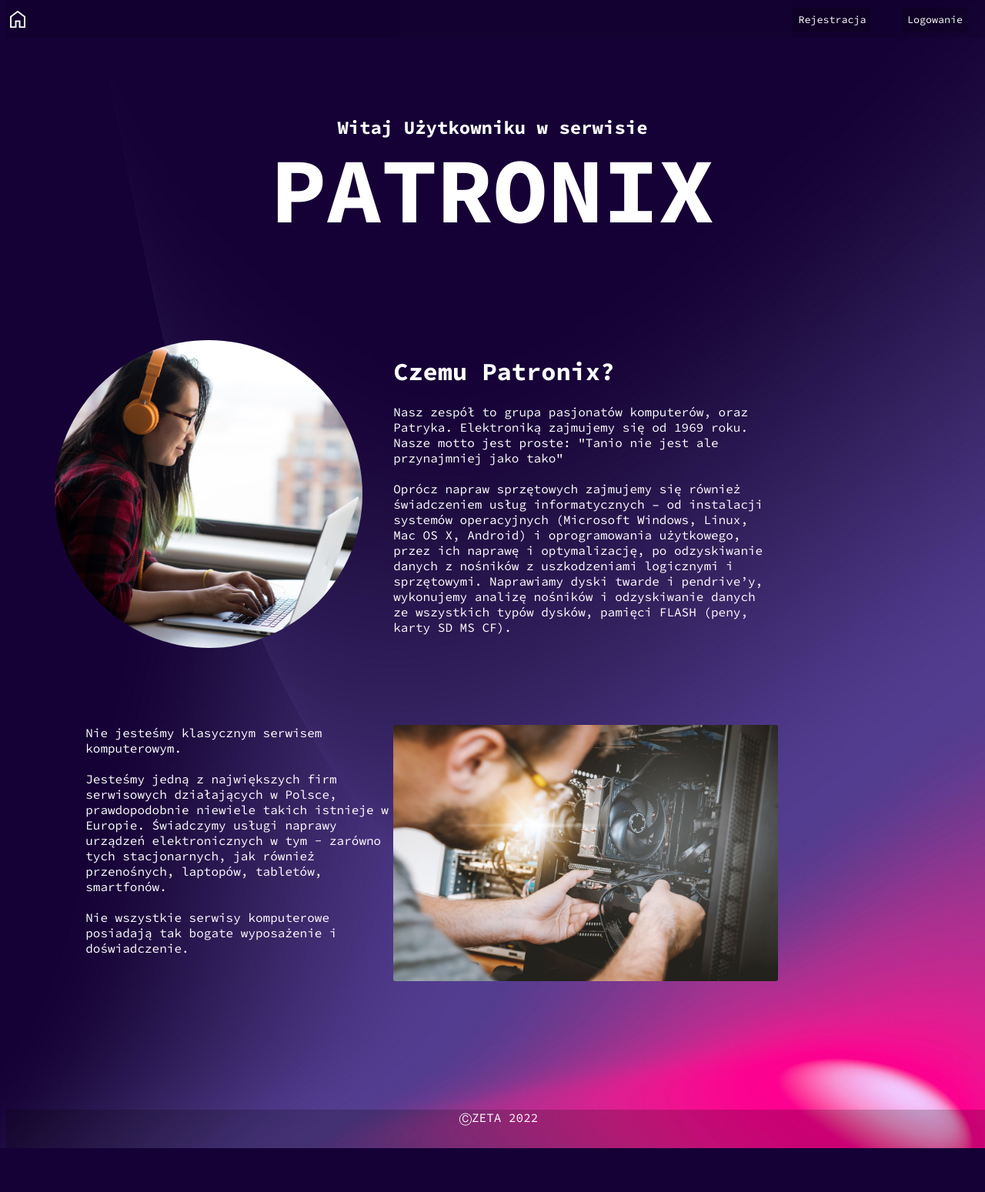
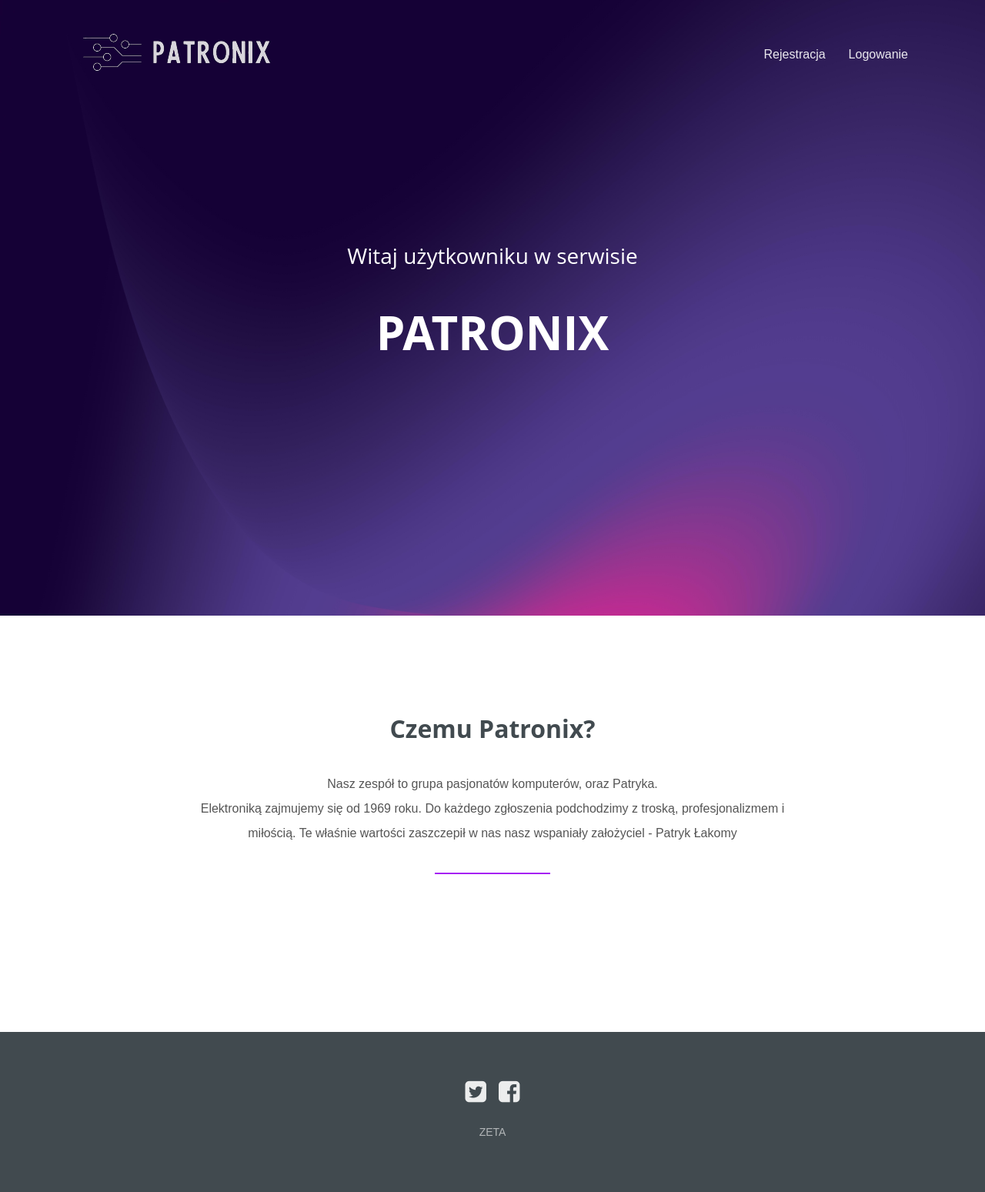
Before and after one commit to JacobRosinski/Simple-Site-Patronix, a PHP site: page /altindex/index.html in a window 1280 px wide. Shown: the whole page at 77% size. Before the commit the page ends 1492 px from the top, so only its background shows below. Run offline with PHP 8.4, Linux system fonts and the light colour scheme; some libraries are stand-ins or nearby versions.

Commit message:
nowa strona - beta

```diff
--- /dev/null
+++ b/altindex/assets/css/styles.css
@@ -0,0 +1,463 @@
+/*-------------
+ 	General
+-------------*/
+
+*{
+	margin: 0;
+	padding: 0;
+	box-sizing: border-box;
+}
+
+html{
+	font: normal 16px sans-serif;
+	color: #555;
+}
+
+#logo{
+	filter: invert(100);
+}
+
+ul, nav{
+	list-style: none;
+}
+
+a{
+	text-decoration: none;
+	color: inherit;
+	cursor: pointer;
+
+	opacity: 0.9;
+}
+
+a:hover{
+	opacity: 1;
+}
+
+a.btn{
+	color: #fff;
+	border-radius: 4px;
+	text-transform: uppercase;
+	background-color: #2196F3;
+	font-weight: 800;
+	text-align: center;
+}
+
+hr{
+	width: 150px;
+	height: 2px;
+	background-color: #a621f3;
+	border: 0;
+	margin-bottom: 80px;
+}
+
+section{
+	display: flex;
+	flex-direction: column;
+	align-items: center;
+
+	padding: 125px 100px;
+}
+
+@media (max-width: 1000px){
+
+	section{
+		padding: 100px 50px;
+	}
+
+}
+
+@media (max-width: 600px){
+
+	section{
+		padding: 80px 30px;
+	}
+
+}
+
+section h3.title{
+	color: #414a4f;
+	text-transform: capitalize;
+	font: bold 32px 'Open Sans', sans-serif;
+	margin-bottom: 35px;
+	text-align: center;
+}
+
+section p{
+	max-width: 800px;
+	text-align: center;
+	margin-bottom: 35px;
+	padding: 0 20px;
+	line-height: 2;
+}
+
+ul.grid{
+	width: 100%;
+	display: flex;
+	flex-wrap: wrap;
+	justify-content: center;
+}
+
+
+/*-------------
+ 	Header
+-------------*/
+
+header{
+	position: absolute;
+	top: 0;
+	left: 0;
+	z-index: 10;
+	width: 100%;
+	display: flex;
+	justify-content: space-between;
+	align-items: center;
+	color: #fff;
+	padding: 35px 100px 0;
+}
+
+header h2{
+	font-family: 'Quicksand', sans-serif;
+	font-weight: 700;
+}
+
+header nav{
+	display: flex;
+}
+
+header nav li{
+	margin: 0 15px;
+}
+
+header nav li:first-child{
+	margin-left: 0;
+}
+
+header nav li:last-child{
+	margin-right: 0;
+}
+
+
+
+@media (max-width: 1000px){
+	header{
+		padding: 20px 50px;
+	}
+}
+
+
+@media (max-width: 700px){
+	header{
+		flex-direction: column;
+	}
+
+	header h2{
+		margin-bottom: 15px;
+	}
+}
+
+
+
+/*----------------
+ 	Hero Section
+----------------*/
+
+.hero{
+	position: relative;
+	justify-content: center;
+	min-height: 100vh;
+	color: #fff;
+	text-align: center;
+}
+
+.hero .background-image{
+	position: absolute;
+	top: 0;
+	left: 0;
+	width: 100%;
+	height: 100%;
+	background-size: cover;
+
+	z-index: -1;
+}
+
+.hero .background-image:after{
+	content: '';
+	position: absolute;
+	top: 0;
+	left: 0;
+	width: 100%;
+	height: 100%;
+
+	opacity: 0.75;
+}
+
+.hero h1{
+	font: bold 60px 'Open Sans', sans-serif;
+	margin-bottom: 15px;
+}
+
+.hero h3{
+	font: normal 28px 'Open Sans', sans-serif;
+	margin-bottom: 40px;
+}
+
+.hero a.btn{
+	padding: 20px 46px;
+}
+
+@media (max-width: 800px){
+
+	.hero{
+		min-height: 600px;
+	}
+
+	.hero h1{
+		font-size: 48px;
+	}
+
+	.hero h3{
+		font-size: 24px;
+	}
+
+	.hero a.btn{
+		padding: 15px 40px;
+	}
+
+}
+
+
+
+/*--------------------
+ 	Our Work Section
+---------------------*/
+
+.оur-work{
+	background-color: #fff;
+}
+
+.our-work .grid li{
+	padding: 20px;
+	height: 350px;
+	border-radius: 3px;
+
+	background-clip: content-box;
+	background-size: cover;
+	background-position: center;
+	background-color: #333;
+}
+
+.our-work .grid li.small{
+	flex-basis: 40%;
+}
+
+.our-work .grid li.large{
+	flex-basis: 60%;
+}
+
+
+@media (max-width: 1000px){
+
+	.our-work .grid li.small,
+	.our-work .grid li.large{
+		flex-basis: 100%;
+	}
+
+}
+
+
+
+/*----------------------
+ 	Features Section
+----------------------*/
+
+.features{
+	background-color: #f7f7f7;
+}
+
+.features .grid li{
+	padding: 0 30px;
+	flex-basis: 33%;
+	text-align: center;
+}
+
+.features .grid li i{
+    font-size: 50px;
+    color: #2196F3;
+    margin-bottom: 25px;
+}
+
+.features .grid li h4{
+	color: #555;
+    font-size: 20px;
+    margin-bottom: 25px;
+}
+
+.features .grid li p{
+    margin: 0;
+}
+
+@media (max-width: 1000px){
+
+	.features .grid li{
+		flex-basis: 70%;
+		margin-bottom: 65px;
+	}
+
+	.features .grid li:last-child{
+		margin-bottom: 0;
+	}
+
+}
+
+
+@media (max-width: 600px){
+
+	.features .grid li{
+		flex-basis: 100%;
+	}
+
+}
+
+
+
+/*--------------------
+ 	Reviews Section
+--------------------*/
+
+.reviews{
+	background-color: #fff;
+}
+
+.reviews .quote{
+	text-align: center;
+	width: 80%;
+    font-size: 22px;
+    font-weight: 300;
+    line-height: 1.5;
+    margin-bottom: 20px;
+    padding: 0;
+}
+
+.reviews .author{
+    font-size: 18px;
+    margin-bottom: 50px;
+}
+
+.reviews .author:last-child{
+    margin-bottom: 0;
+}
+
+@media (max-width: 1000px){
+
+	.reviews .quote{
+		font-size: 20px;
+	}
+
+	.reviews .author{
+	    font-size: 16px;
+	}
+
+}
+
+
+
+/*---------------------
+ 	Contact Section
+---------------------*/
+
+.contact{
+	background-color: #f7f7f7;
+}
+
+.contact form{
+	display: flex;
+	align-items: center;
+	justify-content: center;
+	flex-wrap: wrap;
+
+	max-width: 800px;
+	width: 80%;
+}
+
+.contact form input{
+	padding: 15px;
+	flex: 1;
+	margin-right: 30px;
+	font-size: 18px;
+	color: #555;
+}
+
+.contact form .btn{
+	padding: 18px 42px;
+}
+
+
+@media (max-width: 800px){
+
+	.contact form input{
+		flex-basis: 100%;
+		margin: 0 0 20px 0;
+	}
+
+}
+
+
+
+
+/*-------------
+ 	Footer
+-------------*/
+
+footer{
+	display: flex;
+	flex-direction: column;
+	align-items: center;
+	text-align: center;
+	color: #fff;
+	background-color: #414a4f;
+	padding: 60px 0;
+}
+
+footer ul{
+	display: flex;
+	margin-bottom: 25px;
+	font-size: 32px;
+}
+
+footer ul li{
+	margin: 0 8px;
+}
+
+footer ul li:first-child{
+	margin-left: 0;
+}
+
+footer ul li:last-child{
+	margin-right: 0;
+}
+
+footer p{
+	text-transform: uppercase;
+	font-size: 14px;
+	color: rgba(255,255,255,0.6);
+	margin-bottom: 10px;
+}
+
+footer p a{
+	color: #fff;
+}
+
+@media (max-width: 700px){
+
+	footer{
+		padding: 80px 15px;
+	}
+
+}
+
+
+/* -- Demo ads -- */
+
+@media (max-width: 1200px) {
+	#bsaHolder{ display:none;}
+}
--- /dev/null
+++ b/altindex/index.html
@@ -0,0 +1,60 @@
+<!DOCTYPE html>
+<html>
+<head>
+    <meta charset="utf-8">
+    <meta http-equiv="X-UA-Compatible" content="IE=edge">
+    <meta name="viewport" content="width=device-width, initial-scale=1">
+    <title>Patronix - serwis komputerowy</title>
+
+	<link href="" rel="stylesheet">
+	<link href="https://fonts.googleapis.com/css?family=Quicksand" rel="stylesheet">
+    <link rel="stylesheet" href="http://maxcdn.bootstrapcdn.com/font-awesome/4.6.0/css/font-awesome.min.css">
+    <link rel="stylesheet" href="assets/css/styles.css">
+
+</head>
+
+<body>
+
+	<header>
+		<a href="/index.html"><img src="../img/Patronix-logo.png" alt="logo" id="logo"></a>
+
+			<nav>
+				<li><a href="../rejestracja/index.html">Rejestracja</a></li>
+				<li><a href="../logowanie/index.html">Logowanie</a></li>
+			</nav>
+
+	</header>
+
+
+	<section class="hero">
+
+		<div class="background-image" style="background-image: url(../img/tlo.jpg);"></div>
+		<h3>Witaj użytkowniku w serwisie</h3>
+		<h1>PATRONIX</h1>
+
+	</section>
+
+
+	<section class="our-work">
+		<h3 class="title">Czemu Patronix?</h3>
+		<p>Nasz zespół to grupa pasjonatów komputerów, oraz Patryka. <br> Elektroniką zajmujemy się od
+            1969 roku. Do każdego zgłoszenia podchodzimy z troską, profesjonalizmem i miłością. Te właśnie wartości
+		zaszczepił w nas nasz wspaniały założyciel - Patryk Łakomy</p>
+		<hr>
+
+	</section>
+
+
+
+	<footer>
+		<ul>
+			<li><a href="#"><i class="fa fa-twitter-square"></i></a></li>
+			<li><a href="#"><i class="fa fa-facebook-square"></i></a></li>
+
+		</ul>
+		<p>ZETA </p>
+	</footer>
+
+</body>
+
+</html>
--- a/index.html
+++ b/index.html
@@ -17,6 +17,10 @@
         <a href="index.html">
         <img src="img/home.png" alt="home" id="ikona" onmouseover="dom()" onmouseleave="dom2()">
         </a>
+
+        <a href="./altindex/index — kopia.html">
+            <img src="img/home.png" alt="home" id="ikona_alt" onmouseover="dom_alt()" onmouseleave="dom2_alt()">
+            </a>
 
         <div id="log">
             <a href="rejestracja/index.html">
--- a/skrypty.js
+++ b/skrypty.js
@@ -5,3 +5,11 @@ function dom(){
 function dom2(){
     document.getElementById('ikona').src="img/home.png"
 }
+
+function dom_alt(){
+    document.getElementById('ikona_alt').src="img/home-p.png"
+}
+
+function dom2_alt(){
+    document.getElementById('ikona_alt').src="img/home.png"
+}
--- a/styl.css
+++ b/styl.css
@@ -28,6 +28,14 @@ nav{
     filter: invert(100%);
     height: 30px;
     margin-top: 10px;
+}
+
+#ikona_alt{
+    filter: invert(100%);
+    height: 30px;
+    margin-top: 10px;
+
+    background-color: rgb(137, 47, 255);
 }
 
 #log{
@@ -130,7 +138,7 @@ hr{
 main{
     margin-left: auto;
     margin-right: auto;
-    width: 90%;
+    width: 1000px;
 }
 
 footer{
@@ -144,7 +152,7 @@ footer{
 
 
 
-    width: 100%;
+    width: 99%;
     height: 50px;
     background-color: rgba(0, 0, 0, 20%);
 }
```
Also changed, not shown: altindex/assets/img/balloon.jpg (added), altindex/assets/img/coast.jpg (added), altindex/assets/img/hero.jpg (added), altindex/assets/img/island.jpg (added), altindex/assets/img/mountain.jpg (added), img/Patronix-logo.png (added).
